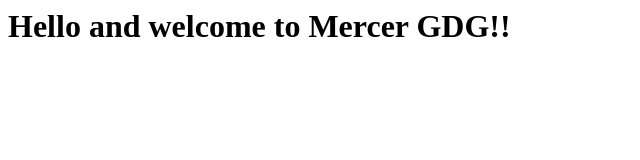
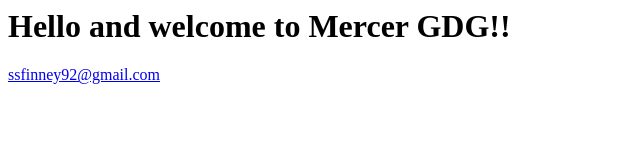
Before and after one commit to Annie29/git-example, a plain HTML site: page index.html in a window 1280 px wide. Shown: the whole page, without its empty margins (0-640 px from the left). Drawn offline with Linux system fonts and the light colour scheme.

Commit message:
added a link to email the repositorys owner

```diff
--- a/index.html
+++ b/index.html
@@ -2,4 +2,5 @@
   <body>
     <h1>Hello and welcome to Mercer GDG!!</h1>
   </body>
+  <a href="mailto:ssfinney92@gmail.com">ssfinney92@gmail.com</a>
 </html>
```
